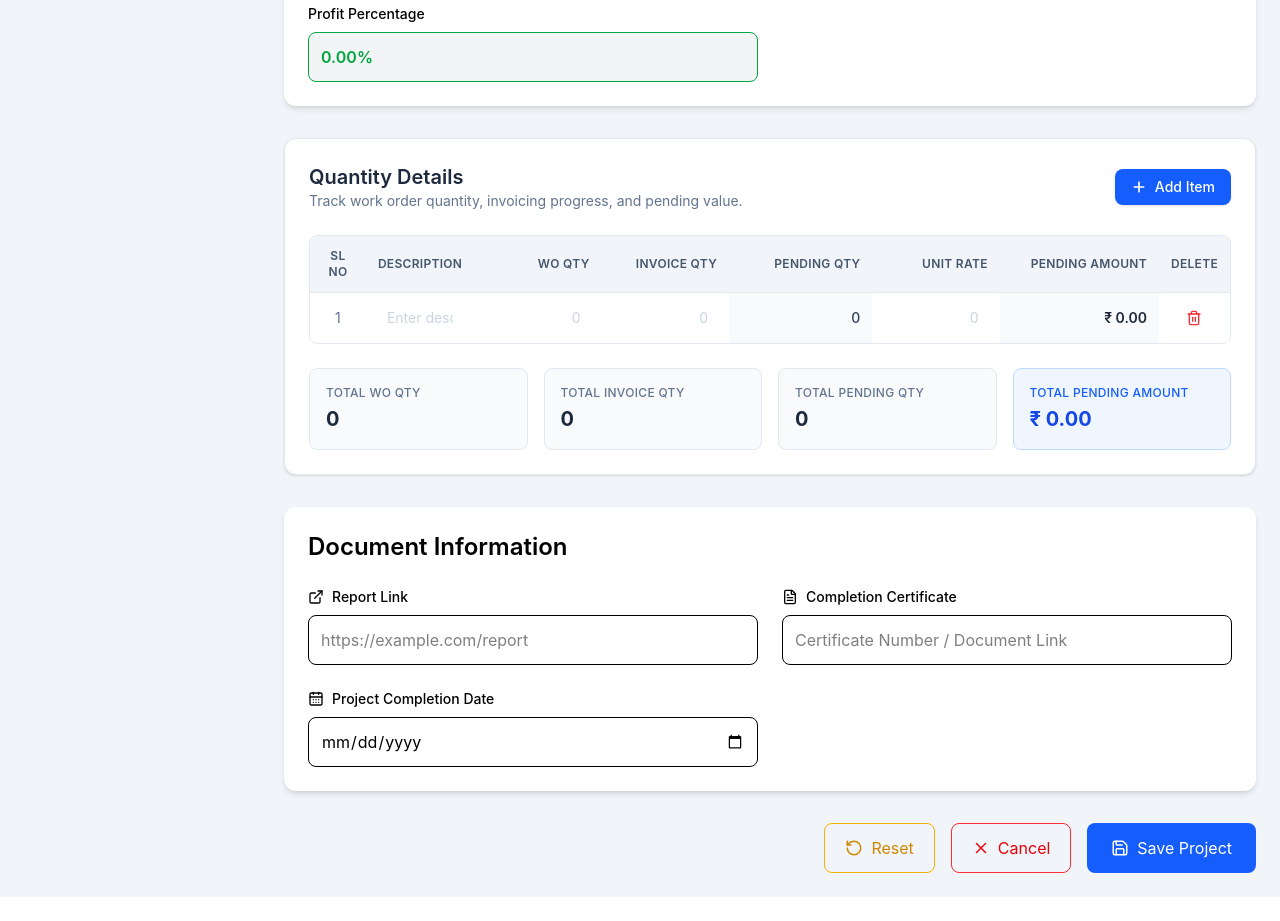
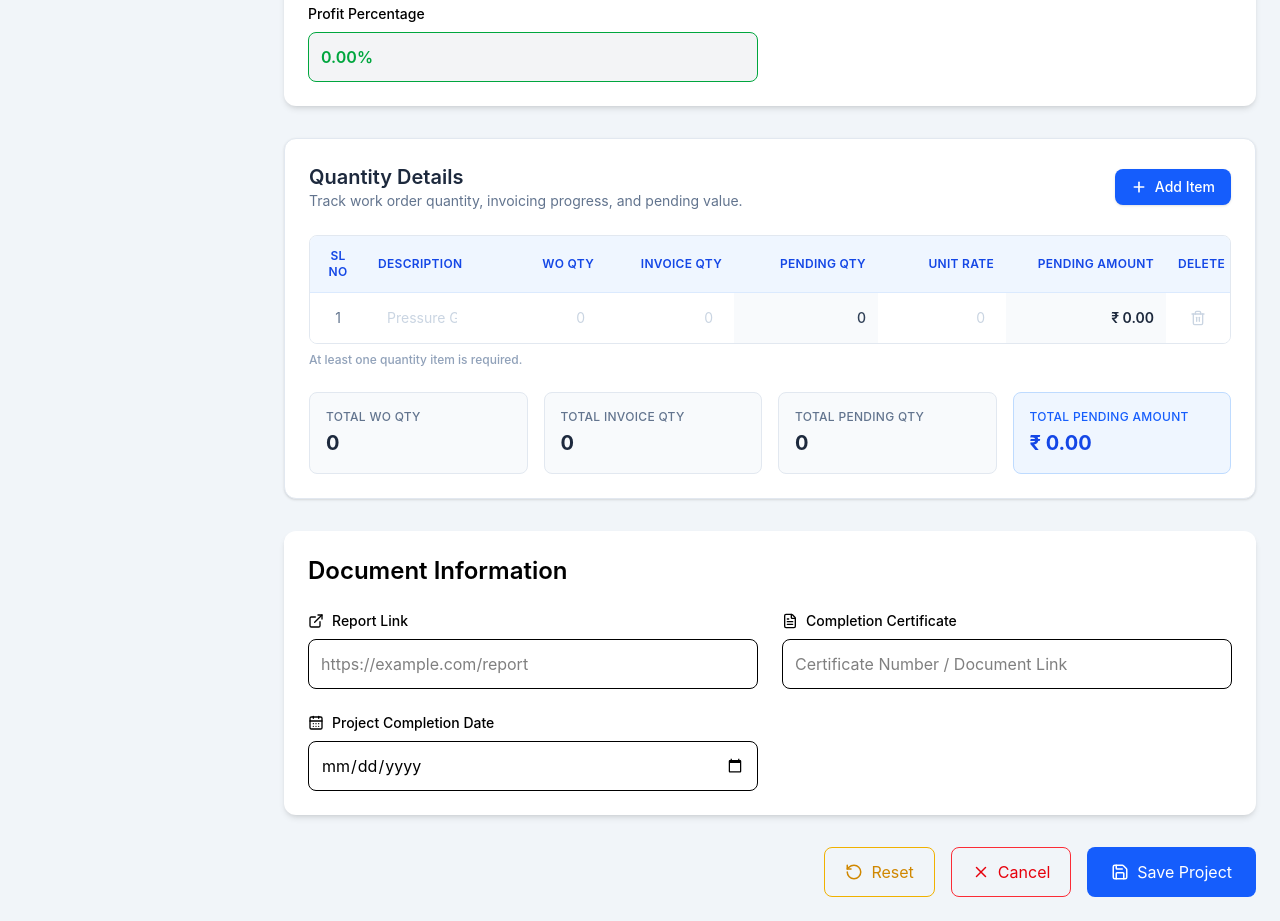
Before and after one commit to Monish0211/AK-Project-Tracker, a React (Vite) app: page /projects/add in a window 1280 px wide. Shown: the part 2160-3081 px from the top of the page. Before the commit the page ends 3057 px from the top, so only its background shows below. Built offline with nearby package versions, Linux system fonts and the light colour scheme.

Commit message:
Completed Phase 1: Quantity and Invoice modules

```diff
--- a/src/pages/Projects/components/QuantityCard.tsx
+++ b/src/pages/Projects/components/QuantityCard.tsx
@@ -1,13 +1,15 @@
 import { Plus, Trash2 } from "lucide-react";
-import { useEffect, useRef, useState } from "react";
+import { useCallback, useEffect, useRef, useState } from "react";
 import type { ChangeEvent, Dispatch, SetStateAction } from "react";
 import type { Project } from "../../../types/Project";
 import type { QuantityItem } from "../../../types/QuantityItem";
 import {
   calculateQuantity,
+  canRemoveQuantityItem,
   createEmptyQuantityItem,
   formatIndianCurrency,
   formatIndianNumber,
+  getInvoiceQtyError,
   parseNumericInput,
   recalcQuantityItem,
 } from "../../../utils/quantityCalculations";
@@ -21,13 +23,29 @@ type QuantityField = "woQty" | "invoiceQty" | "unitRate";
 
 const NUMBER_INPUT_PATTERN = /^\d*\.?\d*$/;
 
+const DESCRIPTION_PLACEHOLDERS = [
+  "Pressure Gauge",
+  "Temperature Sensor",
+  "Calibration",
+  "Inspection",
+  "Valve Testing",
+];
+
+const LAST_ROW_WARNING = "At least one quantity item is required.";
+
 interface NumericInputProps {
   value: number;
   ariaLabel: string;
   onChange: (nextValue: number) => boolean | void;
+  hasError?: boolean;
 }
 
-const NumericInput = ({ value, ariaLabel, onChange }: NumericInputProps) => {
+const NumericInput = ({
+  value,
+  ariaLabel,
+  onChange,
+  hasError = false,
+}: NumericInputProps) => {
   const [rawValue, setRawValue] = useState<string>(
     value === 0 ? "" : String(value)
   );
@@ -65,9 +83,14 @@ const NumericInput = ({ value, ariaLabel, onChange }: NumericInputProps) => {
       inputMode="decimal"
       placeholder="0"
       aria-label={ariaLabel}
+      aria-invalid={hasError}
       value={rawValue}
       onChange={handleChange}
-      className="w-full rounded-md border border-transparent bg-transparent px-2 py-1.5 text-right text-sm text-slate-800 outline-none transition placeholder:text-slate-300 focus:border-blue-400 focus:bg-blue-50 focus:ring-2 focus:ring-blue-100"
+      className={`w-full rounded-md border bg-transparent px-2 py-1.5 text-right text-sm text-slate-800 outline-none transition placeholder:text-slate-300 focus:ring-2 ${
+        hasError
+          ? "border-red-300 bg-red-50 focus:border-red-400 focus:ring-red-100"
+          : "border-transparent focus:border-blue-400 focus:bg-blue-50 focus:ring-blue-100"
+      }`}
     />
   );
 };
@@ -90,63 +113,73 @@ const applyFieldValue = (
 };
 
 const QuantityCard = ({ project, setProject }: Props) => {
-  const handleDescriptionChange = (index: number, value: string) => {
-    const updatedItems = project.quantityItems.map((item, i) =>
+  const handleDescriptionChange = useCallback(
+    (index: number, value: string) => {
+      setProject((prev) => {
+        const updatedItems = prev.quantityItems.map((item, i) =>
           i === index ? { ...item, description: value } : item
         );
 
-    setProject({
-      ...project,
+        return {
+          ...prev,
           quantityItems: updatedItems,
+        };
       });
-  };
+    },
+    [setProject]
+  );
 
-  const handleFieldChange = (
-    index: number,
-    field: QuantityField,
-    value: number
-  ): boolean => {
-    const currentItem = project.quantityItems[index];
-
-    if (field === "invoiceQty" && value > currentItem.woQty) {
-      window.alert("Invoice Quantity cannot exceed Work Order Quantity.");
-      return false;
-    }
-
-    const updatedItems = project.quantityItems.map((item, i) =>
+  const handleFieldChange = useCallback(
+    (index: number, field: QuantityField, value: number): boolean => {
+      setProject((prev) => {
+        const updatedItems = prev.quantityItems.map((item, i) =>
           i === index
             ? recalcQuantityItem(applyFieldValue(item, field, value))
             : item
         );
 
-    setProject({
-      ...project,
+        return {
+          ...prev,
           quantityItems: updatedItems,
           ...calculateQuantity(updatedItems),
+        };
       });
 
       return true;
-  };
+    },
+    [setProject]
+  );
 
-  const handleAddItem = () => {
-    const updatedItems = [...project.quantityItems, createEmptyQuantityItem()];
+  const handleAddItem = useCallback(() => {
+    setProject((prev) => {
+      const updatedItems = [...prev.quantityItems, createEmptyQuantityItem()];
 
-    setProject({
-      ...project,
+      return {
+        ...prev,
         quantityItems: updatedItems,
         ...calculateQuantity(updatedItems),
+      };
     });
-  };
+  }, [setProject]);
 
-  const handleRemoveItem = (index: number) => {
-    const updatedItems = project.quantityItems.filter((_, i) => i !== index);
+  const handleRemoveItem = useCallback(
+    (index: number) => {
+      setProject((prev) => {
+        if (!canRemoveQuantityItem(prev.quantityItems)) {
+          return prev;
+        }
 
-    setProject({
-      ...project,
+        const updatedItems = prev.quantityItems.filter((_, i) => i !== index);
+
+        return {
+          ...prev,
           quantityItems: updatedItems,
           ...calculateQuantity(updatedItems),
+        };
       });
-  };
+    },
+    [setProject]
+  );
 
   return (
     <div className="rounded-xl border border-slate-200 bg-white p-6 shadow-sm">
@@ -163,7 +196,8 @@ const QuantityCard = ({ project, setProject }: Props) => {
         <button
           type="button"
           onClick={handleAddItem}
-          className="inline-flex items-center justify-center gap-2 self-start rounded-lg bg-blue-600 px-4 py-2 text-sm font-medium text-white shadow-sm transition hover:bg-blue-700 active:bg-blue-800 sm:self-auto"
+          title="Add a new quantity item"
+          className="inline-flex items-center justify-center gap-2 self-start rounded-lg bg-blue-600 px-4 py-2 text-sm font-medium text-white shadow-sm transition hover:bg-blue-700 focus-visible:outline focus-visible:outline-2 focus-visible:outline-offset-2 focus-visible:outline-blue-500 active:bg-blue-800 sm:self-auto"
         >
           <Plus size={16} strokeWidth={2.5} />
           Add Item
@@ -171,38 +205,38 @@ const QuantityCard = ({ project, setProject }: Props) => {
       </div>
 
       <div className="max-h-[28rem] overflow-auto rounded-lg border border-slate-200">
-        <table className="w-full min-w-[900px] border-collapse text-sm">
-          <thead className="sticky top-0 z-10 bg-slate-100 text-xs uppercase tracking-wide text-slate-600">
+        <table className="w-full min-w-[900px] table-fixed border-collapse text-sm">
+          <thead className="sticky top-0 z-10 bg-blue-50 text-xs uppercase tracking-wide text-blue-700">
             <tr>
-              <th className="w-14 border-b border-slate-200 px-3 py-3 text-center font-semibold">
+              <th className="w-14 border-b border-blue-100 px-3 py-3 text-center font-semibold">
                 Sl No
               </th>
 
-              <th className="border-b border-slate-200 px-3 py-3 text-left font-semibold">
+              <th className="border-b border-blue-100 px-3 py-3 text-left font-semibold">
                 Description
               </th>
 
-              <th className="w-32 border-b border-slate-200 px-3 py-3 text-right font-semibold">
+              <th className="w-32 border-b border-blue-100 px-3 py-3 text-right font-semibold">
                 WO Qty
               </th>
 
-              <th className="w-32 border-b border-slate-200 px-3 py-3 text-right font-semibold">
+              <th className="w-32 border-b border-blue-100 px-3 py-3 text-right font-semibold">
                 Invoice Qty
               </th>
 
-              <th className="w-36 border-b border-slate-200 px-3 py-3 text-right font-semibold">
+              <th className="w-36 border-b border-blue-100 px-3 py-3 text-right font-semibold">
                 Pending Qty
               </th>
 
-              <th className="w-32 border-b border-slate-200 px-3 py-3 text-right font-semibold">
+              <th className="w-32 border-b border-blue-100 px-3 py-3 text-right font-semibold">
                 Unit Rate
               </th>
 
-              <th className="w-40 border-b border-slate-200 px-3 py-3 text-right font-semibold">
+              <th className="w-40 border-b border-blue-100 px-3 py-3 text-right font-semibold">
                 Pending Amount
               </th>
 
-              <th className="w-16 border-b border-slate-200 px-3 py-3 text-center font-semibold">
+              <th className="w-16 border-b border-blue-100 px-3 py-3 text-center font-semibold">
                 Delete
               </th>
             </tr>
@@ -216,10 +250,14 @@ const QuantityCard = ({ project, setProject }: Props) => {
                 </td>
               </tr>
             ) : (
-              project.quantityItems.map((item, index) => (
+              project.quantityItems.map((item, index) => {
+                const invoiceQtyError = getInvoiceQtyError(item);
+                const canRemove = canRemoveQuantityItem(project.quantityItems);
+
+                return (
                   <tr
                     key={item.id}
-                  className="bg-white transition hover:bg-slate-50"
+                    className="bg-white transition hover:bg-blue-50/40"
                   >
                     <td className="px-3 py-2 text-center text-slate-500">
                       {index + 1}
@@ -229,7 +267,12 @@ const QuantityCard = ({ project, setProject }: Props) => {
                       <input
                         type="text"
                         value={item.description}
-                      placeholder="Enter description"
+                        placeholder={
+                          DESCRIPTION_PLACEHOLDERS[
+                            index % DESCRIPTION_PLACEHOLDERS.length
+                          ]
+                        }
+                        aria-label={`Description for row ${index + 1}`}
                         onChange={(e) =>
                           handleDescriptionChange(index, e.target.value)
                         }
@@ -251,10 +294,19 @@ const QuantityCard = ({ project, setProject }: Props) => {
                       <NumericInput
                         value={item.invoiceQty}
                         ariaLabel={`Invoice Qty for row ${index + 1}`}
+                        hasError={Boolean(invoiceQtyError)}
                         onChange={(value) =>
                           handleFieldChange(index, "invoiceQty", value)
                         }
                       />
+                      {invoiceQtyError && (
+                        <p
+                          role="alert"
+                          className="mt-1 text-right text-xs font-medium text-red-600"
+                        >
+                          {invoiceQtyError}
+                        </p>
+                      )}
                     </td>
 
                     <td className="bg-slate-50 px-3 py-2 text-right font-medium text-slate-700">
@@ -279,18 +331,31 @@ const QuantityCard = ({ project, setProject }: Props) => {
                       <button
                         type="button"
                         onClick={() => handleRemoveItem(index)}
-                      aria-label={`Delete row ${index + 1}`}
-                      className="inline-flex h-8 w-8 items-center justify-center rounded-md text-red-500 transition hover:bg-red-50 hover:text-red-600"
+                        disabled={!canRemove}
+                        aria-label={
+                          canRemove
+                            ? `Delete row ${index + 1}`
+                            : LAST_ROW_WARNING
+                        }
+                        title={canRemove ? "Delete row" : LAST_ROW_WARNING}
+                        className="inline-flex h-8 w-8 items-center justify-center rounded-md text-red-500 transition hover:bg-red-50 hover:text-red-600 focus-visible:outline focus-visible:outline-2 focus-visible:outline-offset-2 focus-visible:outline-red-400 disabled:cursor-not-allowed disabled:text-slate-300 disabled:hover:bg-transparent"
                       >
                         <Trash2 size={16} />
                       </button>
                     </td>
                   </tr>
-              ))
+                );
+              })
             )}
           </tbody>
         </table>
       </div>
+
+      {project.quantityItems.length === 1 && (
+        <p className="mt-2 text-xs font-medium text-slate-400">
+          {LAST_ROW_WARNING}
+        </p>
+      )}
 
       <div className="mt-6 grid grid-cols-1 gap-4 sm:grid-cols-2 lg:grid-cols-4">
         <div className="rounded-lg border border-slate-200 bg-slate-50 p-4">
--- a/src/utils/quantityCalculations.ts
+++ b/src/utils/quantityCalculations.ts
@@ -39,7 +39,7 @@ export function calculateQuantity(items: QuantityItem[]): QuantityTotals {
 }
 
 export function recalcQuantityItem(item: QuantityItem): QuantityItem {
-  const pendingQty = item.woQty - item.invoiceQty;
+  const pendingQty = Math.max(item.woQty - item.invoiceQty, 0);
   const pendingAmount = pendingQty * item.unitRate;
 
   return {
@@ -59,6 +59,18 @@ export function createEmptyQuantityItem(): QuantityItem {
     unitRate: 0,
     pendingAmount: 0,
   };
+}
+
+export function getInvoiceQtyError(item: QuantityItem): string | null {
+  if (item.invoiceQty > item.woQty) {
+    return "Invoice Quantity cannot exceed Work Order Quantity.";
+  }
+
+  return null;
+}
+
+export function canRemoveQuantityItem(items: QuantityItem[]): boolean {
+  return items.length > 1;
 }
 
 export function formatIndianNumber(value: number): string {
```
Also changed, not shown: src/utils/invoiceCalculations.ts (+57 -31 lines). Lines whose indentation alone changed are shown as unchanged.
